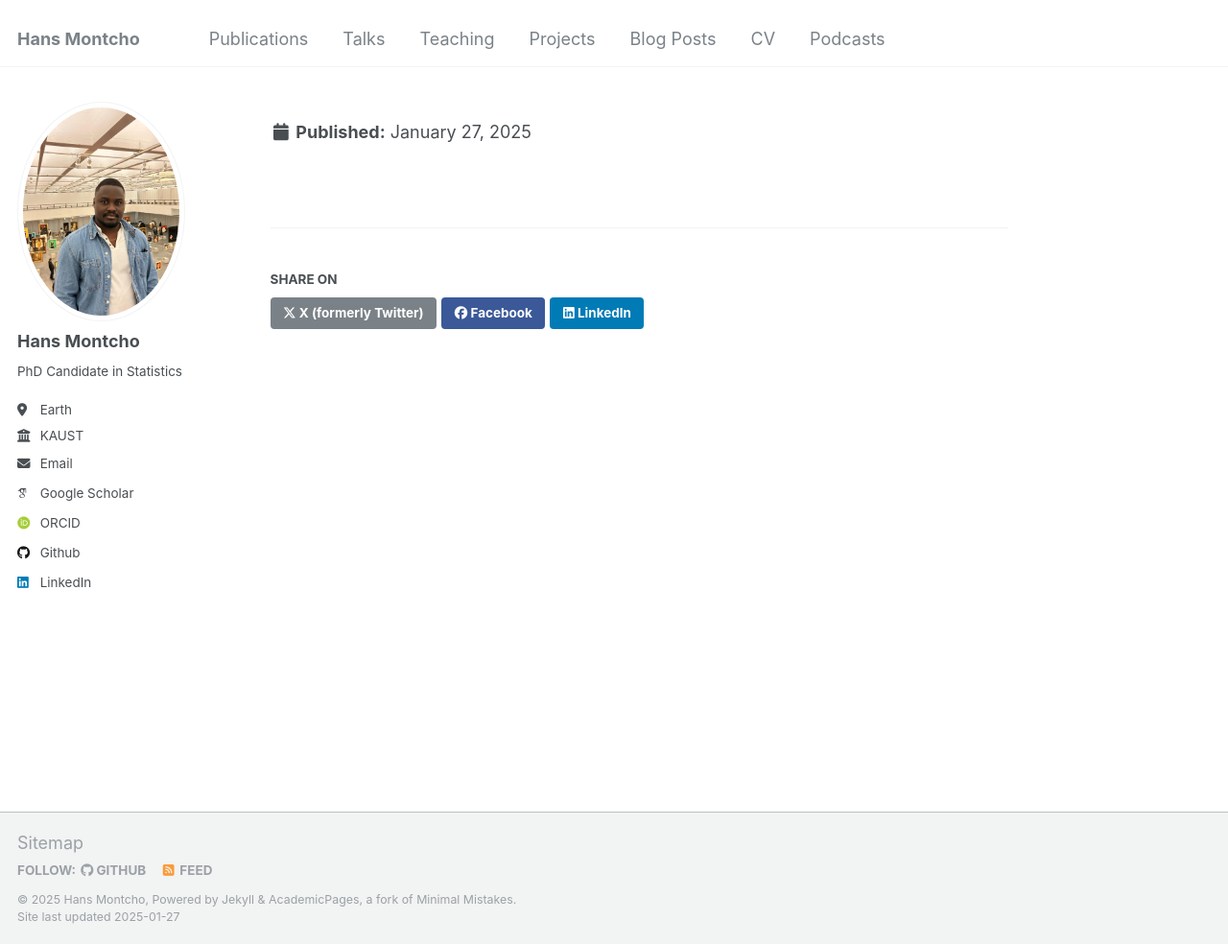
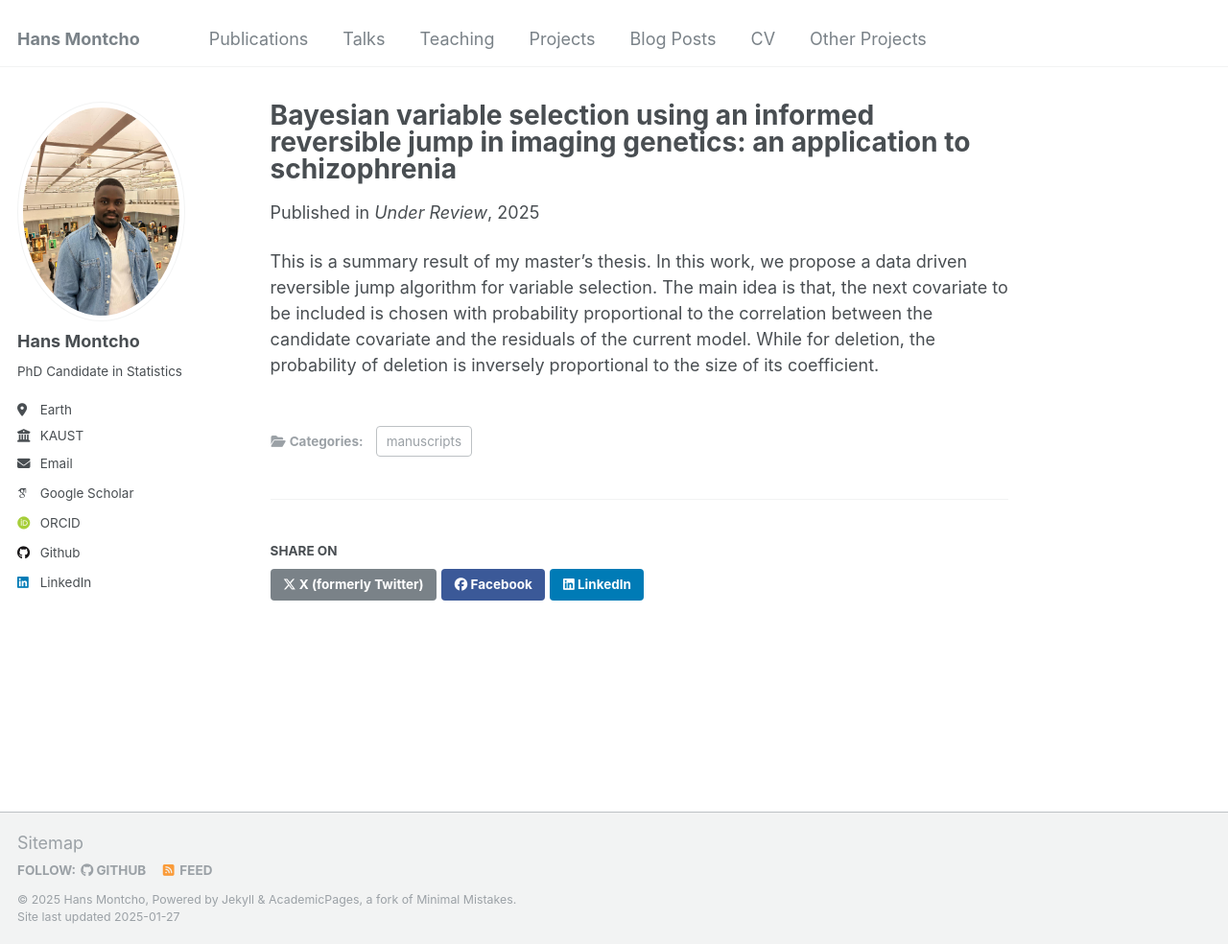
Before and after one commit to hansamos/hansamos.github.io, a Jekyll site: the page built from _publications/2025-ddrj.md, in a window 1280 px wide and 984 px high. Shown: the whole window at 96% size. Built offline with Jekyll 4.4.1, drawn with Linux system fonts in a browser that asks for light colours; some web fonts are replaced.

Commit message:
minor fix

```diff
--- a/_data/navigation.yml
+++ b/_data/navigation.yml
@@ -23,5 +23,5 @@ main:
   - title: "CV"
     url: /cv/
 
-  - title: "Podcasts"
+  - title: "Other Projects"
     url: /markdown/
--- a/_publications/2025-ddrj.md
+++ b/_publications/2025-ddrj.md
@@ -1,12 +1,15 @@
 ---
-title: "Bayesian variable selection using an informed reversible jump in imaging genetics: an application to schizophrenia"
+title: 'Bayesian variable selection using an informed reversible jump in imaging genetics: an application to schizophrenia'
 collection: publications
 category: manuscripts
 permalink: /publication/2025-ddrj
-excerpt: 'This is a summary result of my master's thesis. In this work, we propose a data driven reversible jump algorithm for variable selection.  The main idea is that, the next covariate to be included is chosen with probability proportional to the correlation between the candidate covariate and the residuals of the current model. While for deletion, the probability of deletion is inversely proportional to the size of its coefficient.'
+excerpt: 'Summary of Ms thesis'
 date: 2025-01-01
 venue: 'Under Review'
 slidesurl:
 paperurl: 'https://arxiv.org/abs/2307.01134'
 citation:
 ---
+
+
+This is a summary result of my master's thesis. In this work, we propose a data driven reversible jump algorithm for variable selection.  The main idea is that, the next covariate to be included is chosen with probability proportional to the correlation between the candidate covariate and the residuals of the current model. While for deletion, the probability of deletion is inversely proportional to the size of its coefficient.
```
